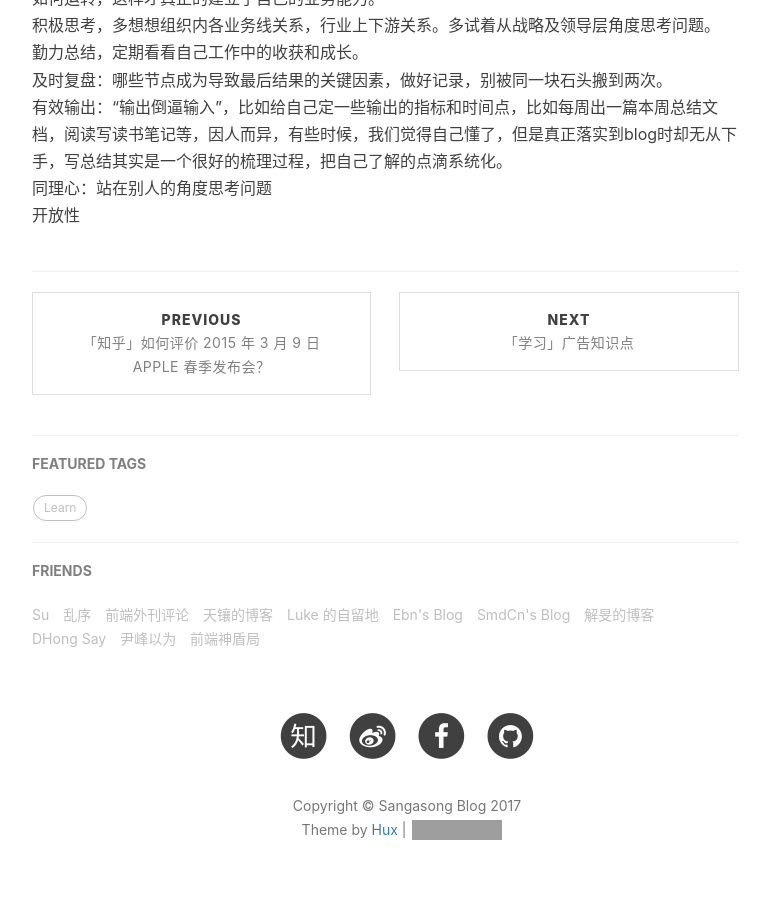
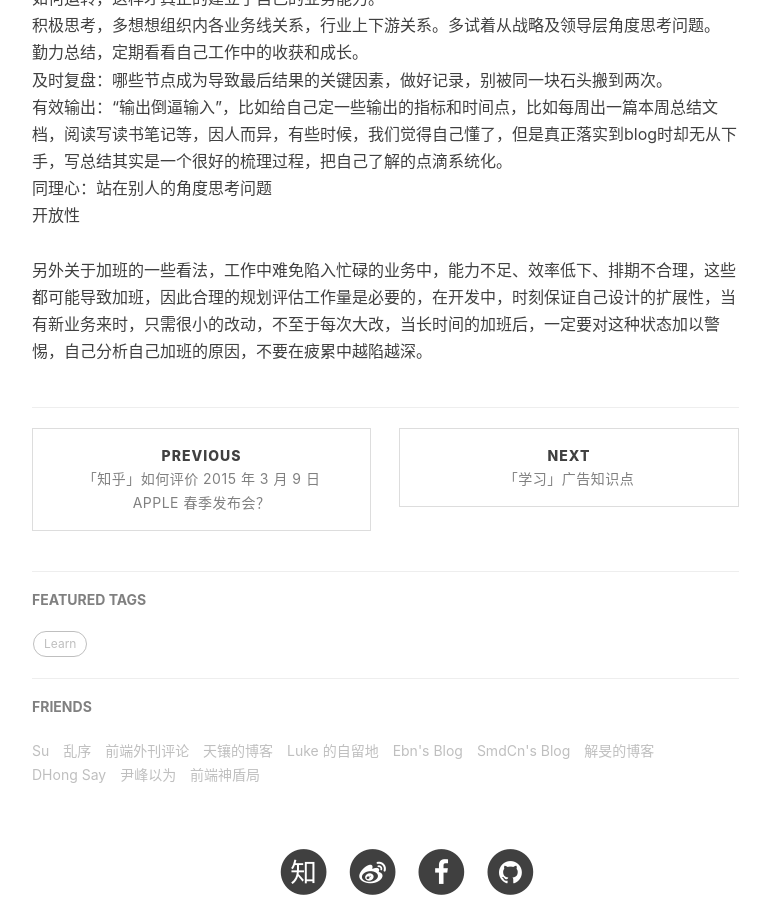
Before and after one commit to LucifaDva/lucifadva.github.com, a Jekyll site: the page built from _posts/2017-03-27-how-to-learn-2017.markdown, in a window 1280 px wide and 900 px high, scrolled down 814 px. Shown: the whole window, without its empty margins (233-1003 px from the left). Built offline with Jekyll 4.4.1, drawn with Linux system fonts in a browser that asks for light colours; nearby versions of some CDN libraries; comment, search, counter and statistics services are not loaded; grey boxes are pictures that could not be loaded.

Commit message:
Update 2017-03-27-how-to-learn-2017.markdown

```diff
--- a/_posts/2017-03-27-how-to-learn-2017.markdown
+++ b/_posts/2017-03-27-how-to-learn-2017.markdown
@@ -22,4 +22,6 @@ tags:
     <br>同理心：站在别人的角度思考问题
     <br>开放性
 
+    <br>
+    <br>另外关于加班的一些看法，工作中难免陷入忙碌的业务中，能力不足、效率低下、排期不合理，这些都可能导致加班，因此合理的规划评估工作量是必要的，在开发中，时刻保证自己设计的扩展性，当有新业务来时，只需很小的改动，不至于每次大改，当长时间的加班后，一定要对这种状态加以警惕，自己分析自己加班的原因，不要在疲累中越陷越深。
 </div>
```
